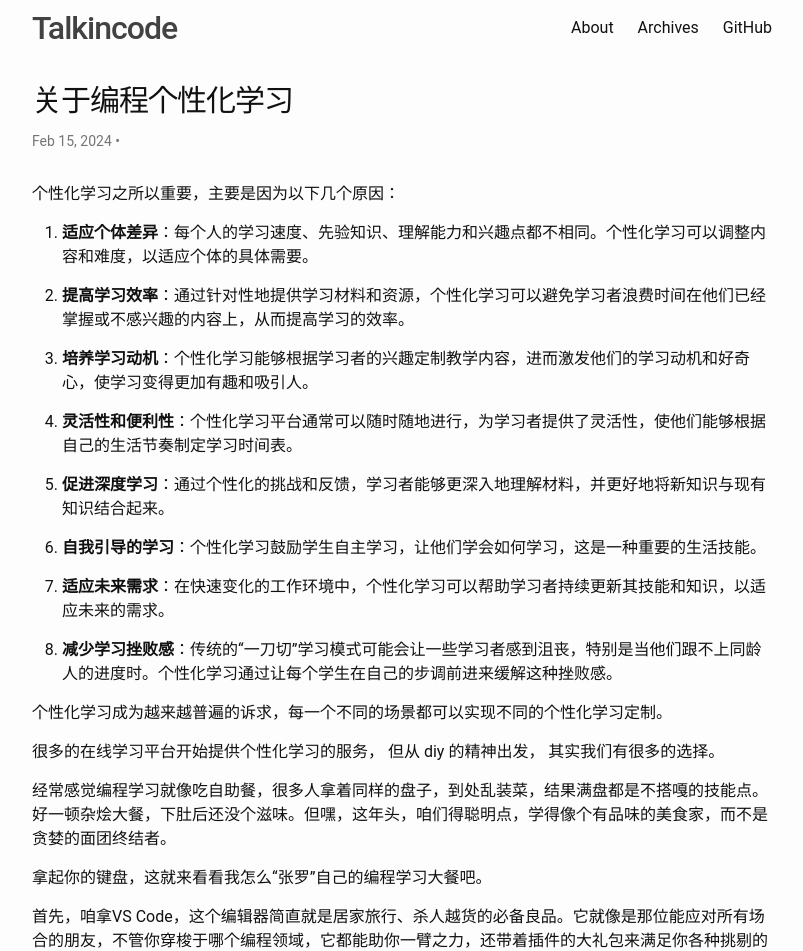
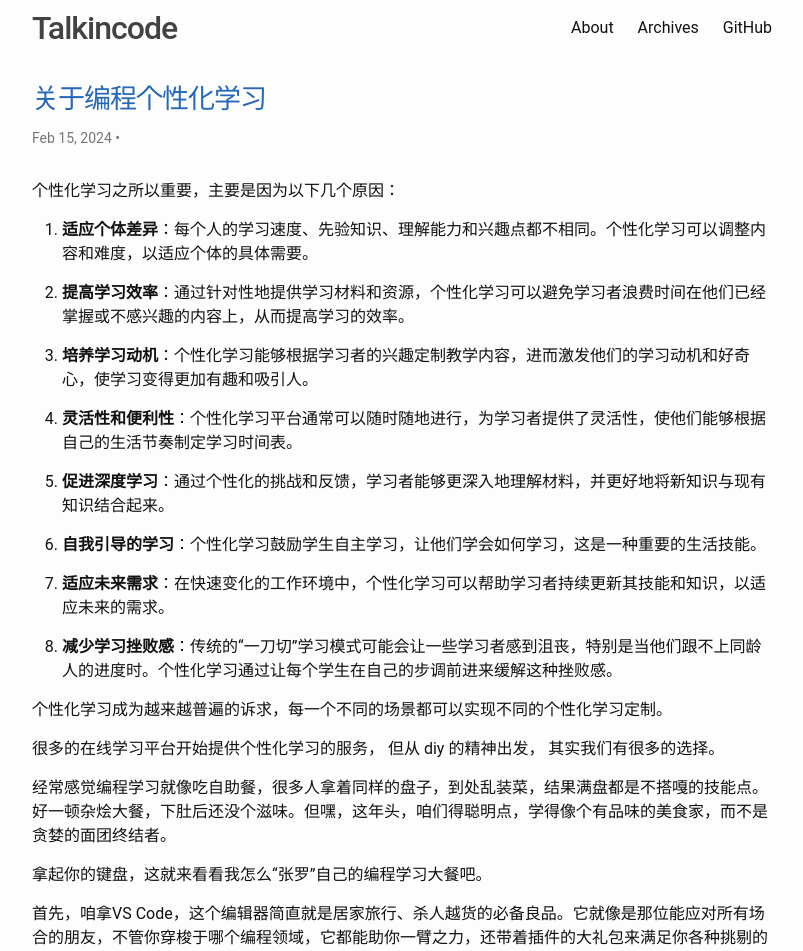
Before and after one commit to talkincode/ToughNotes, a Jekyll site: the page built from index.html, in a window 1280 px wide. Shown: the top 951 px of the page, without its empty margins (238-1041 px from the left). Built offline with Jekyll 4.4.1, drawn with Linux system fonts in a browser that asks for light colours; the list of posts is cut into pages by our own code.

Commit message:
更新白玻璃主题颜色和链接样式

```diff
--- a/_sass/whiteglass.scss
+++ b/_sass/whiteglass.scss
@@ -11,6 +11,7 @@ $spacing-unit:     30px !default;
 $text-color:       #111 !default;
 $background-color: #fdfdfd !default;
 $brand-color:      #2568ba !default;
+$link-color:       #2568ba !default;
 
 $grey-color:       #757575 !default;
 $grey-color-light: lighten($grey-color, 45%) !default;
--- a/_sass/whiteglass/_layout.scss
+++ b/_sass/whiteglass/_layout.scss
@@ -112,7 +112,7 @@
 .post-link {
   &,
   &:visited {
-    color: $text-color;
+    color: $link-color;
   }
 
   &:hover {
@@ -148,7 +148,8 @@
 }
 
 .post-title {
-  font-size: 30px;
+  font-size: 27px;
+  color: $link-color;
   letter-spacing: -1px;
   line-height: 1;
 
```
